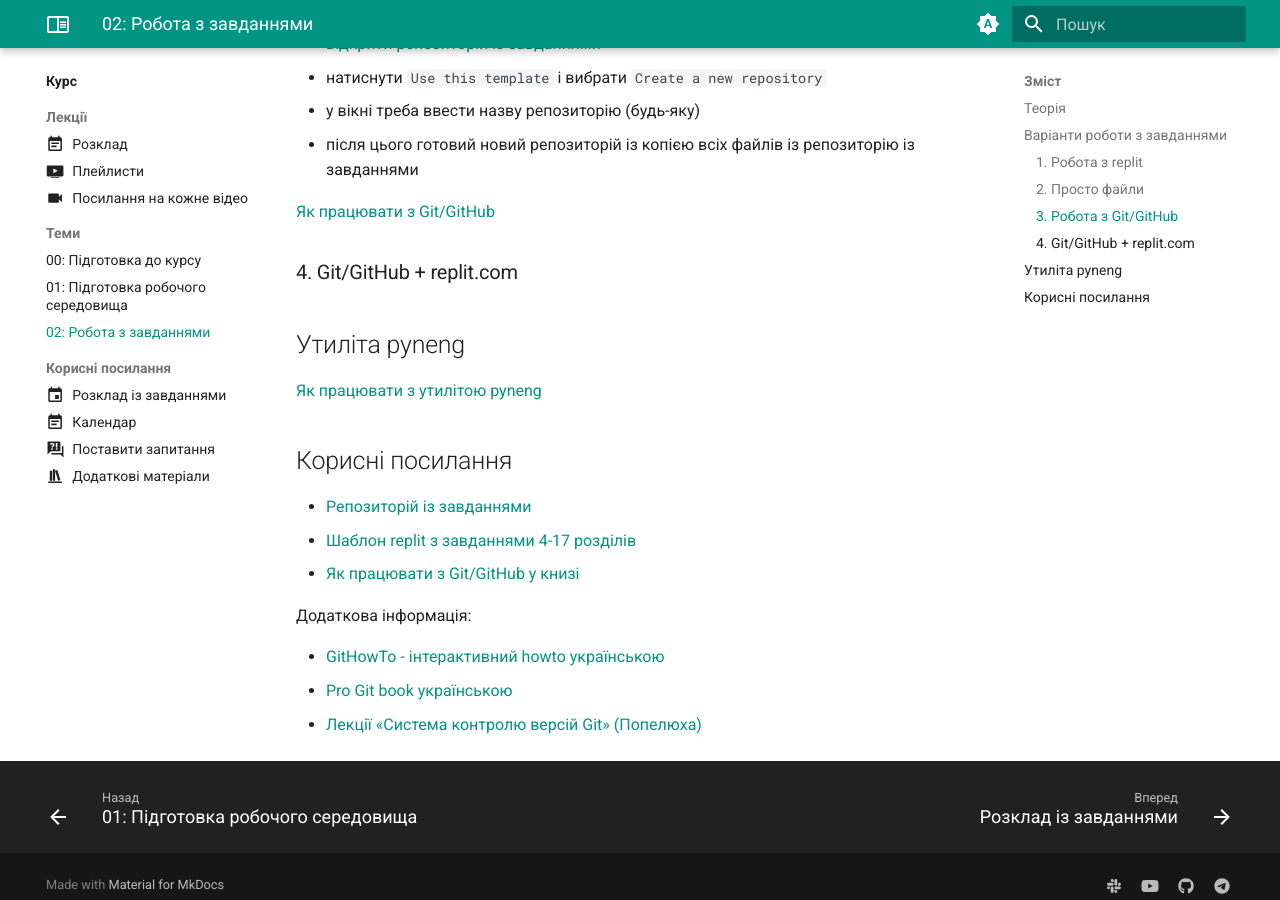
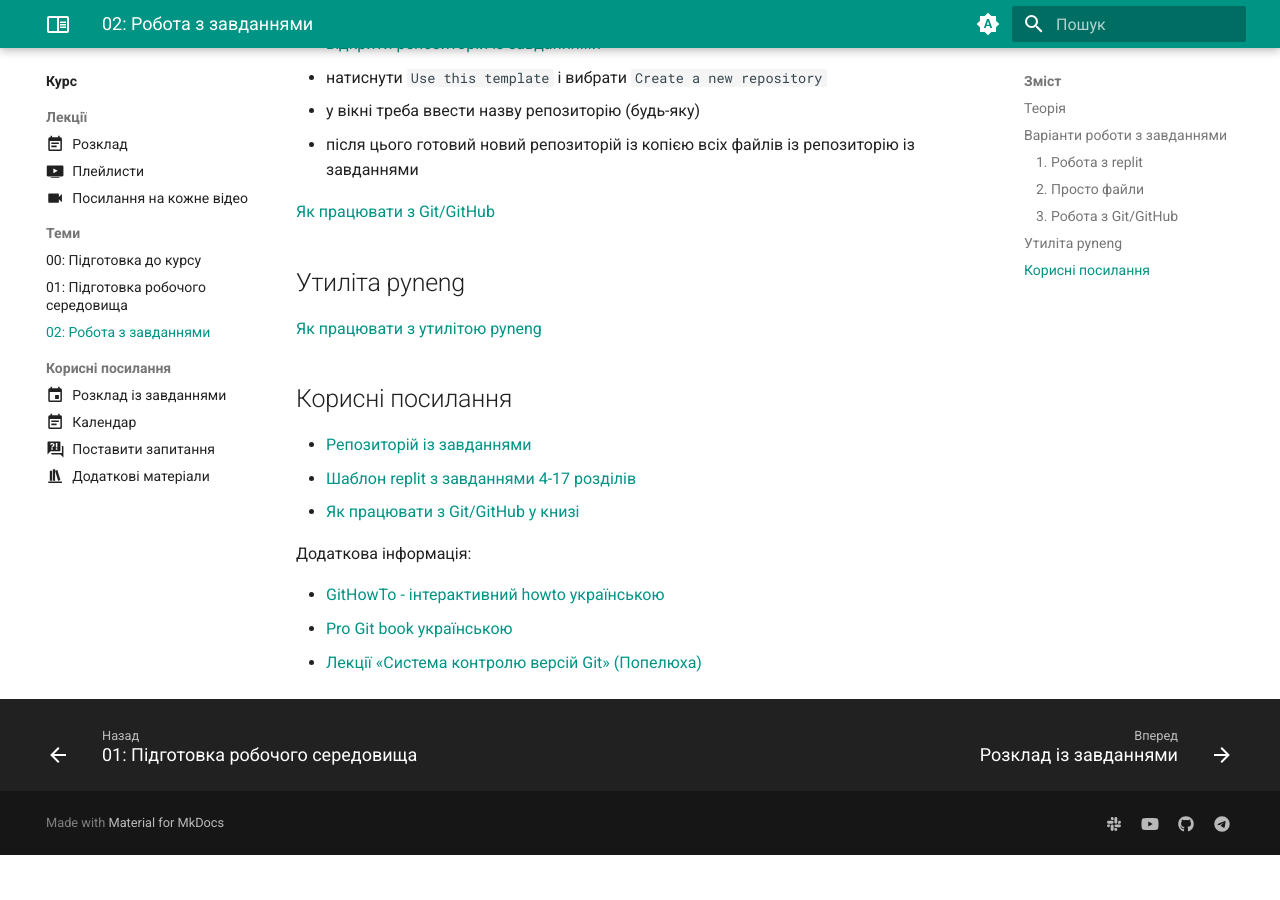
Before and after one commit to natenka/pyneng.io, an MkDocs documentation site: the page built from docs/course/topics/02-git-github-tasks.md, in a window 1280 px wide and 900 px high, scrolled down 1958 px. Built offline with MkDocs 1.6.1 and Material for MkDocs 9.7.7, drawn with Linux system fonts in a browser that asks for light colours; after the commit the page ends 2813 px from its top, so only the background shows below that.

Commit message:
UPD git/github

```diff
--- a/docs/course/topics/02-git-github-tasks.md
+++ b/docs/course/topics/02-git-github-tasks.md
@@ -71,9 +71,6 @@ Git дозволяє зберігати зміни локально, а в ко
 
 [Як працювати з Git/GitHub](/book/02_git_github/)
 
-### 4. Git/GitHub + replit.com
-
-
 
 ## Утиліта pyneng
 
```
